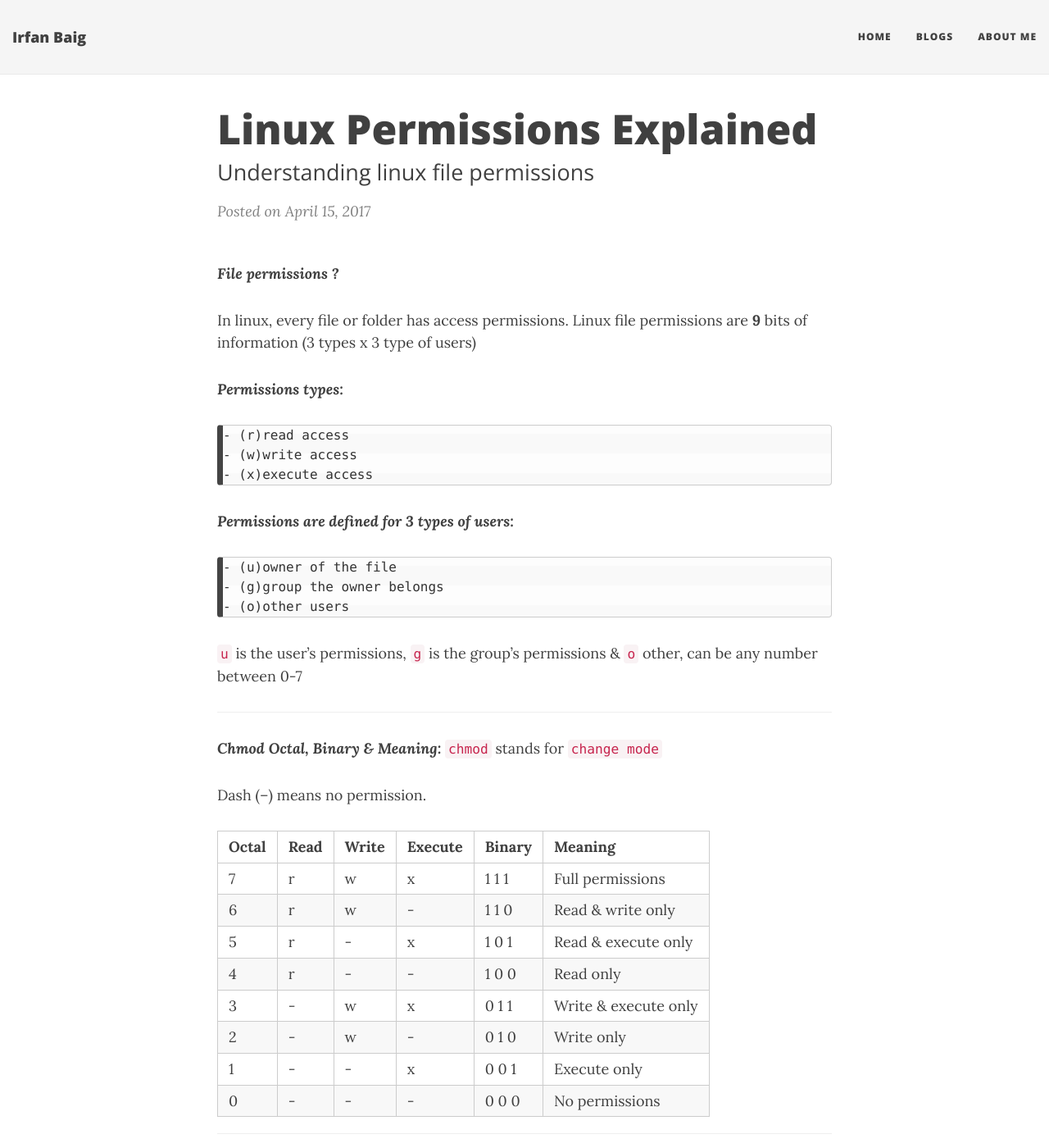
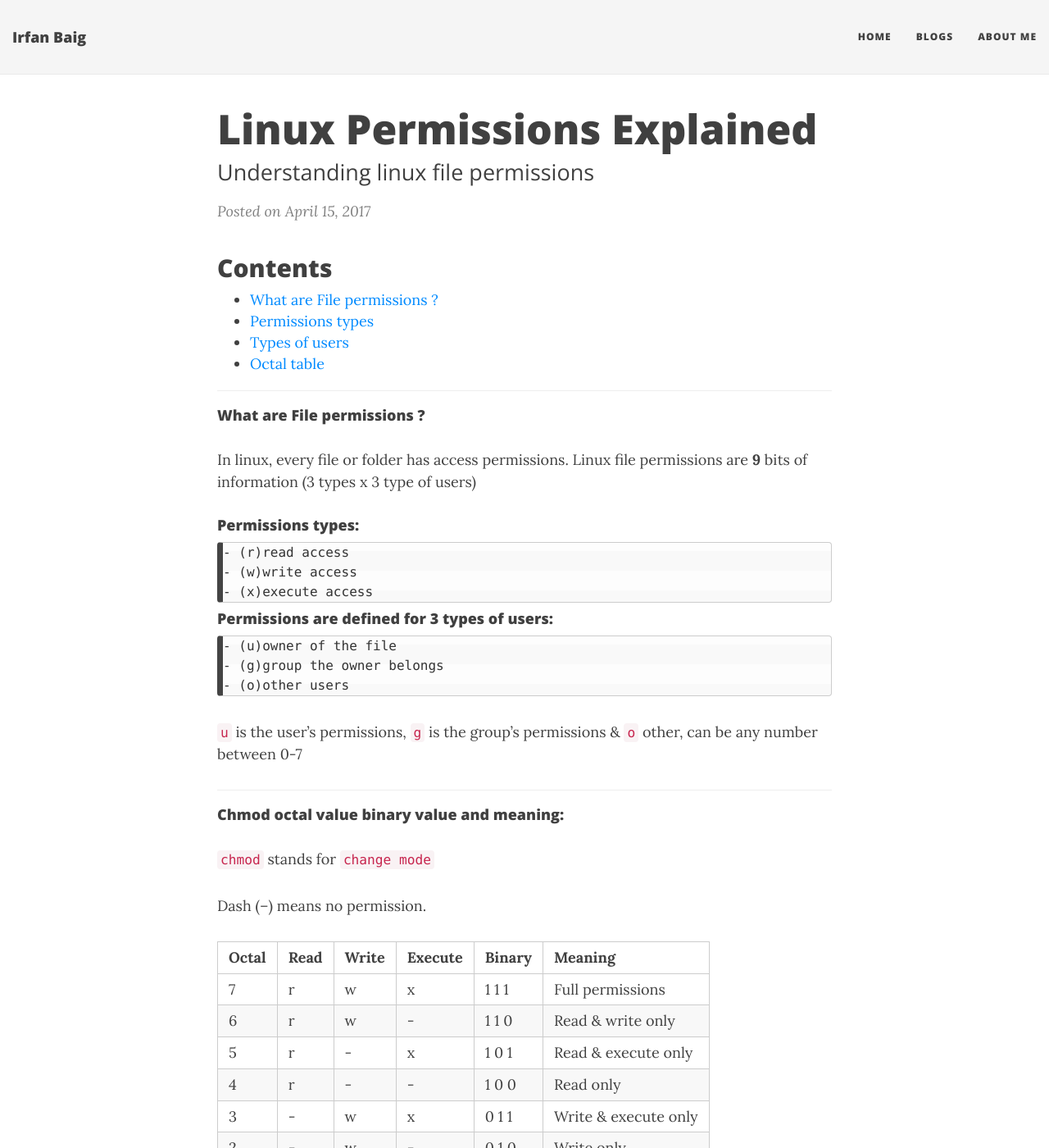
Before and after one commit to irfanbaigse/irfanbaigse.github.io, a Jekyll site: the page built from _posts/2017-04-15-linux-permissions-explained.md, in a window 1280 px wide and 1400 px high. Shown: the whole window at 82% size. Built offline with Jekyll 4.4.1, drawn with Linux system fonts in a browser that asks for light colours; nearby versions of some CDN libraries; some of the changed text lies outside the part shown.

Commit message:
linux permissions explained

````diff
--- a/_posts/2017-04-15-linux-permissions-explained.md
+++ b/_posts/2017-04-15-linux-permissions-explained.md
@@ -4,22 +4,29 @@ title: Linux Permissions Explained
 image: /img/linux_permissions.jpg
 subtitle: Understanding linux file permissions
 show-avatar: false
-tags: [linux, linux-permissions, exciting-stuff]
+tags: [linux, linux-permissions]
 ---
-***File permissions ?***
 
+## Contents
+
+* [What are File permissions ?](#file-permissions-?)
+* [Permissions types](#what-are-file-permissions-?)
+* [Types of users](#permissions-types)
+* [Octal table](#chmod-octal-value-binary-value-and-meaning)
+
+---
+
+#### What are File permissions ?
 In linux, every file or folder has access permissions. Linux file permissions are **9** bits of information (3 types x 3 type of users)
 
 [comment]:Linux has 2 basic file types _normal and special_
 
-***Permissions types:***
-
+#### Permissions types:
 	- (r)read access
 	- (w)write access
 	- (x)execute access
 
-***Permissions are defined for 3 types of users:***
-
+#### Permissions are defined for 3 types of users:
 	- (u)owner of the file
     - (g)group the owner belongs
     - (o)other users
@@ -28,7 +35,7 @@ In linux, every file or folder has access permissions. Linux file permissions ar
 
 ---
 
-***Chmod Octal, Binary & Meaning:***
+#### Chmod octal value binary value and meaning:
 `chmod` stands for `change mode`
 
 Dash (–) means no permission.
@@ -46,7 +53,7 @@ Dash (–) means no permission.
 
 ---
 
-***View Permissions:***
+#### View Permissions:
 
 Syntax below
 
@@ -56,8 +63,7 @@ Syntax below
 
 ---
 
-***Setting Permissions with chmod:***
-
+#### Setting Permissions with chmod:
 Syntax below
 
 `[~]$chmod [permission] [path of file or folder]`
@@ -68,4 +74,10 @@ where `[permission]` can be either octal or symbolic notation e.g:
 chmod 077 foo.sh   # octal
 chmod +x bar.sh    # symbolic
 ```
+
+changes permission of file bar.sh the named file to executable.
+
+* `+` - adds permissions
+* `x` - executable rights
+
 ---
````
